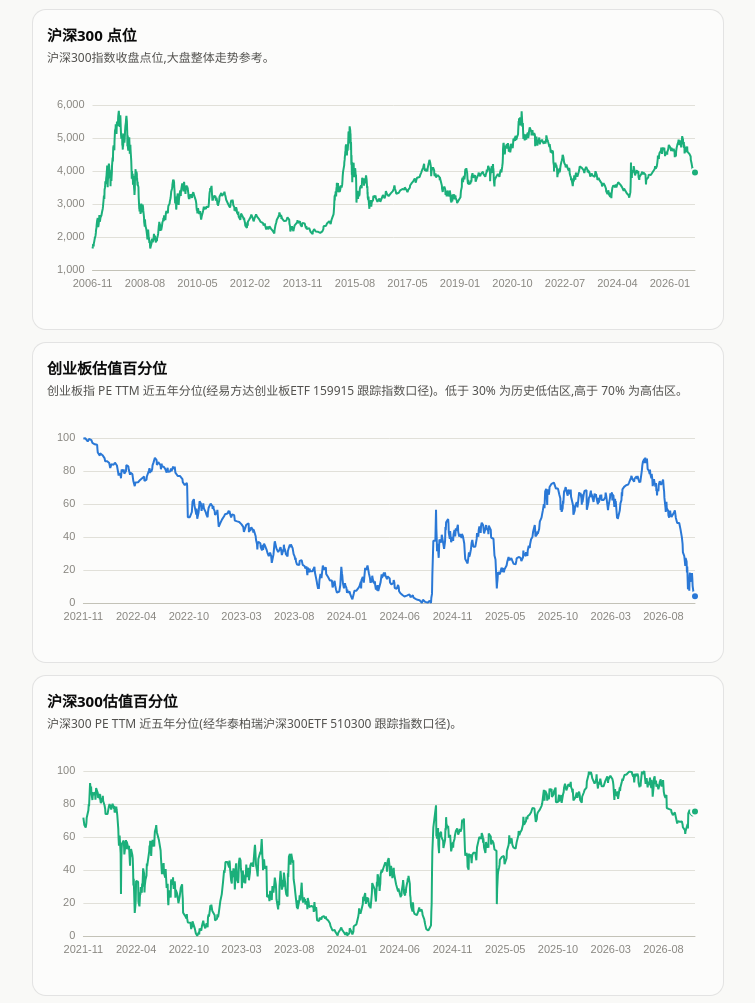
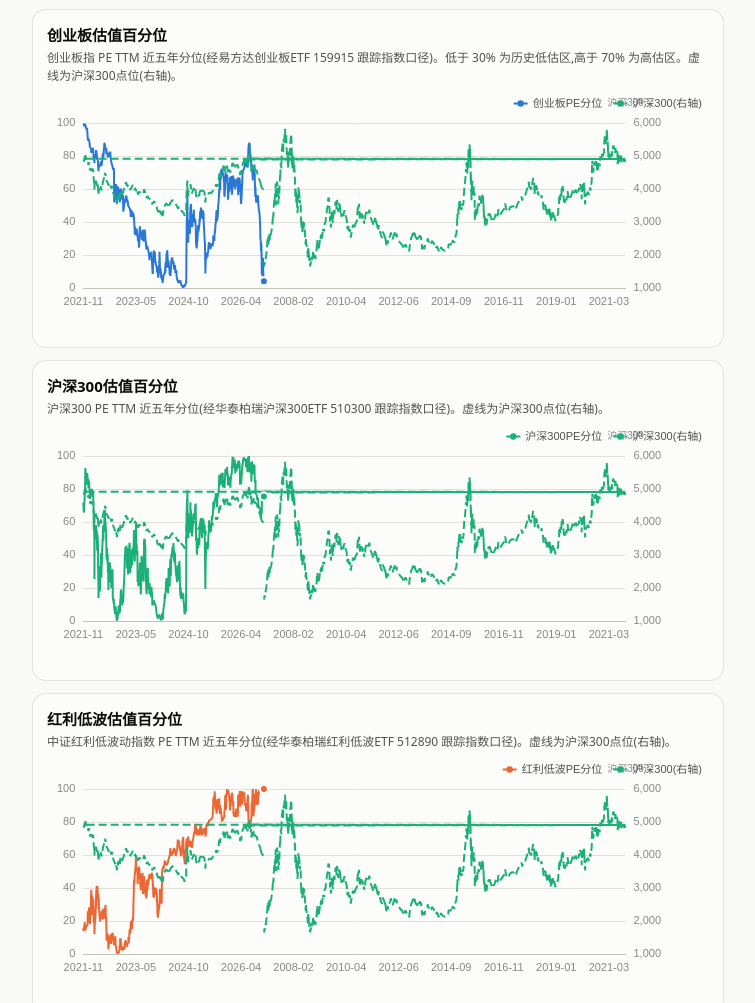
Before and after one commit to shenlong77/jiance, a plain HTML site: page docs/index.html in a window 1280 px wide. Shown: the part 922-1925 px from the top of the page, without its empty margins (262-1017 px from the left). Drawn offline with Linux system fonts and the light colour scheme.

Commit message:
feat: 每张图右轴叠加沪深300虚线对比, 移除单独的沪深300点位图
- 比值/创业板PE分位/沪深300PE分位/红利低波PE分位/股息率/股债利差
  均叠加沪深300点位(右轴, 青绿虚线), 主指标保留左轴与阈值线
- 图例标明主指标与沪深300(右轴)

Co-Authored-By: Claude Code <noreply@anthropic.com>

```diff
--- a/docs/index.html
+++ b/docs/index.html
@@ -190,43 +190,37 @@ footer b { color: var(--text-secondary); font-weight: 600; }
 
     <div class="card">
       <h2>创业板指 / 中证红利 比值</h2>
-      <div class="desc">比值越低创业板越便宜。<b>&lt; 0.4 创业板机会区</b> · 0.4–0.6 中性 · <b>&gt; 0.6 红利低波机会区</b></div>
+      <div class="desc">比值越低创业板越便宜。<b>&lt; 0.4 创业板机会区</b> · 0.4–0.6 中性 · <b>&gt; 0.6 红利低波机会区</b>。虚线为沪深300点位(右轴)。</div>
       <div class="chart tall" id="chart-ratio"></div>
     </div>
 
     <div class="card">
-      <h2>沪深300 点位</h2>
-      <div class="desc">沪深300指数收盘点位,大盘整体走势参考。</div>
-      <div class="chart" id="chart-hs300"></div>
-    </div>
-
-    <div class="card">
       <h2>创业板估值百分位</h2>
-      <div class="desc">创业板指 PE TTM 近五年分位(经易方达创业板ETF 159915 跟踪指数口径)。低于 30% 为历史低估区,高于 70% 为高估区。</div>
+      <div class="desc">创业板指 PE TTM 近五年分位(经易方达创业板ETF 159915 跟踪指数口径)。低于 30% 为历史低估区,高于 70% 为高估区。虚线为沪深300点位(右轴)。</div>
       <div class="chart" id="chart-cyb_pe_pct"></div>
     </div>
 
     <div class="card">
       <h2>沪深300估值百分位</h2>
-      <div class="desc">沪深300 PE TTM 近五年分位(经华泰柏瑞沪深300ETF 510300 跟踪指数口径)。</div>
+      <div class="desc">沪深300 PE TTM 近五年分位(经华泰柏瑞沪深300ETF 510300 跟踪指数口径)。虚线为沪深300点位(右轴)。</div>
       <div class="chart" id="chart-hs300_pe_pct"></div>
     </div>
 
     <div class="card">
       <h2>红利低波估值百分位</h2>
-      <div class="desc">中证红利低波动指数 PE TTM 近五年分位(经华泰柏瑞红利低波ETF 512890 跟踪指数口径)。</div>
+      <div class="desc">中证红利低波动指数 PE TTM 近五年分位(经华泰柏瑞红利低波ETF 512890 跟踪指数口径)。虚线为沪深300点位(右轴)。</div>
       <div class="chart" id="chart-hlb_pe_pct"></div>
     </div>
 
     <div class="card">
       <h2>红利低波股息率(近12个月)</h2>
-      <div class="desc">由红利低波全收益指数与价格指数之差推演(如不可用则按 512890 分红推演)。</div>
+      <div class="desc">由红利低波全收益指数与价格指数之差推演(如不可用则按 512890 分红推演)。虚线为沪深300点位(右轴)。</div>
       <div class="chart" id="chart-hlb_dy"></div>
     </div>
 
     <div class="card">
       <h2>红利低波股债利差</h2>
-      <div class="desc">股息率 − 10年期国债到期收益率。大于 0 表示股息率高于国债,红利资产相对有吸引力。</div>
+      <div class="desc">股息率 − 10年期国债到期收益率。大于 0 表示股息率高于国债,红利资产相对有吸引力。虚线为沪深300点位(右轴)。</div>
       <div class="chart" id="chart-spread"></div>
     </div>
 
@@ -282,27 +276,25 @@ footer b { color: var(--text-secondary); font-weight: 600; }
 
   /* ---------- 图表定义 ---------- */
   var DEFS = [
-    { key:'ratio',      color:'blue',   yMin:null, yMax:null,
+    { key:'ratio',      color:'blue',   yMin:null, yMax:null, legendName:'比值',
       fmt:function(v){return v.toFixed(3);},
       markLines:[ {v:0.4,label:'0.4 · 创业板机会区',pos:'insideEndTop'},
                   {v:0.6,label:'0.6 · 红利低波机会区',pos:'insideEndBottom'} ] },
-    { key:'hs300',      color:'aqua',   yMin:null, yMax:null,
-      fmt:function(v){return v.toFixed(2);}, markLines:[] },
-    { key:'cyb_pe_pct', color:'blue',   yMin:0, yMax:100,
+    { key:'cyb_pe_pct', color:'blue',   yMin:0, yMax:100, legendName:'创业板PE分位',
       fmt:function(v){return v.toFixed(1)+'%';},
       markLines:[ {v:30,label:'30% 低估区',pos:'insideEndBottom'},
                   {v:70,label:'70% 高估区',pos:'insideEndTop'} ] },
-    { key:'hs300_pe_pct', color:'aqua', yMin:0, yMax:100,
+    { key:'hs300_pe_pct', color:'aqua', yMin:0, yMax:100, legendName:'沪深300PE分位',
       fmt:function(v){return v.toFixed(1)+'%';},
       markLines:[ {v:30,label:'30% 低估区',pos:'insideEndBottom'},
                   {v:70,label:'70% 高估区',pos:'insideEndTop'} ] },
-    { key:'hlb_pe_pct', color:'orange', yMin:0, yMax:100,
+    { key:'hlb_pe_pct', color:'orange', yMin:0, yMax:100, legendName:'红利低波PE分位',
       fmt:function(v){return v.toFixed(1)+'%';},
       markLines:[ {v:30,label:'30% 低估区',pos:'insideEndBottom'},
                   {v:70,label:'70% 高估区',pos:'insideEndTop'} ] },
-    { key:'hlb_dy',     color:'orange', yMin:null, yMax:null,
+    { key:'hlb_dy',     color:'orange', yMin:null, yMax:null, legendName:'股息率',
       fmt:function(v){return v.toFixed(2)+'%';}, markLines:[] },
-    { key:'spread',     color:'orange', yMin:null, yMax:null,
+    { key:'spread',     color:'orange', yMin:null, yMax:null, legendName:'股债利差',
       fmt:function(v){return v.toFixed(2)+'%';},
       markLines:[ {v:0,label:'0 基准',pos:'insideEndBottom',baseline:true} ] }
   ];
@@ -322,51 +314,72 @@ footer b { color: var(--text-secondary); font-weight: 600; }
       el.innerHTML = '<div class="chart-empty">暂无数据</div>';
       return;
     }
-    var dates = s.points.map(function (p) { return p[0]; });
-    var vals = s.points.map(function (p) { return p[1]; });
-    var lastIdx = vals.length - 1;
-    while (lastIdx >= 0 && (vals[lastIdx] === null || isNaN(vals[lastIdx]))) lastIdx--;
-    if (lastIdx < 0) { el.innerHTML = '<div class="chart-empty">暂无数据</div>'; return; }
+    var ok = function (p) { return p[1] !== null && p[1] !== undefined && !isNaN(p[1]); };
+    var mainPairs = s.points.filter(ok);
+    var hs = DATA.series.hs300;
+    var hsPairs = (hs && hs.points ? hs.points : []).filter(ok);
+    if (!mainPairs.length) { el.innerHTML = '<div class="chart-empty">暂无数据</div>'; return; }
+    // 合并日期轴(主指标 + 沪深300)
+    var dateSet = {};
+    mainPairs.forEach(function (p) { dateSet[p[0]] = 1; });
+    hsPairs.forEach(function (p) { dateSet[p[0]] = 1; });
+    var dates = Object.keys(dateSet).sort();
+    var lastMain = mainPairs[mainPairs.length - 1];
 
     var chart = charts[key] || echarts.init(el);
     charts[key] = chart;
 
     var zoom = { type:'inside', filterMode:'none' };
     if (rangeDays > 0) {
-      zoom.startValue = shiftDate(dates[dates.length - 1], -rangeDays);
-      zoom.endValue = dates[dates.length - 1];
+      zoom.startValue = shiftDate(lastMain[0], -rangeDays);
+      zoom.endValue = lastMain[0];
     }
 
     var opt = {
-      grid: { left: 10, right: 14, top: 30, bottom: 26, containLabel: true },
+      grid: { left: 10, right: 48, top: 30, bottom: 26, containLabel: true },
+      legend: {
+        top: 0, right: 2, itemWidth: 14, itemHeight: 8,
+        textStyle: { color: t.secondary, fontSize: 11 },
+        data: [def.legendName, '沪深300(右轴)']
+      },
       tooltip: {
         trigger: 'axis',
         backgroundColor: t.surface, borderColor: t.border,
         textStyle: { color: t.ink, fontSize: 12 },
-        axisPointer: { type: 'cross', label: { backgroundColor: t.ink, color: t.surface, fontSize: 11 } },
-        valueFormatter: def.fmt
+        axisPointer: { type: 'cross', label: { backgroundColor: t.ink, color: t.surface, fontSize: 11 } }
       },
       xAxis: {
-        type: 'category', data: dates, boundaryGap: false,
+        type: 'category', boundaryGap: false,
         axisLine: { lineStyle: { color: t.baseline } }, axisTick: { show: false },
         axisLabel: { color: t.muted, fontSize: 11, hideOverlap: true, formatter: function (v) { return v.slice(0, 7); } }
       },
-      yAxis: {
+      yAxis: [
+        {
           type: 'value', min: def.yMin, max: def.yMax, scale: def.yMin === null,
           splitLine: { lineStyle: { color: t.grid } }, axisLine: { show: false },
           axisLabel: { color: t.muted, fontSize: 11 }
         },
+        {
+          type: 'value', position: 'right', scale: true,
+          splitLine: { show: false }, axisLine: { show: false },
+          axisLabel: { color: t.muted, fontSize: 11 },
+          name: '沪深300', nameTextStyle: { color: t.muted, fontSize: 10 }
+        }
+      ],
       dataZoom: [zoom],
-      series: [{
-        type: 'line', data: vals, symbol: 'none', connectNulls: false, silent: false,
+      series: [
+        {
+          name: def.legendName, type: 'line', data: mainPairs,
+          symbol: 'none', connectNulls: false,
           lineStyle: { width: 2, color: t[def.color] },
           itemStyle: { color: t[def.color] },
+          tooltip: { valueFormatter: def.fmt },
           emphasis: { focus: 'series', lineStyle: { width: 2 } },
           markPoint: {
             silent: true, symbol: 'circle', symbolSize: 8,
             itemStyle: { color: t[def.color], borderColor: t.surface, borderWidth: 2 },
             label: { show: false },
-          data: [{ coord: [dates[lastIdx], vals[lastIdx]] }]
+            data: [{ coord: [lastMain[0], lastMain[1]] }]
           },
           markLine: def.markLines.map(function (ml) {
             return {
@@ -376,7 +389,16 @@ footer b { color: var(--text-secondary); font-weight: 600; }
               data: [{ yAxis: ml.v }]
             };
           })
-      }]
+        },
+        {
+          name: '沪深300(右轴)', type: 'line', data: hsPairs, yAxisIndex: 1,
+          symbol: 'none', connectNulls: false,
+          lineStyle: { width: 2, type: 'dashed', color: t.aqua },
+          itemStyle: { color: t.aqua },
+          tooltip: { valueFormatter: function (v) { return v.toFixed(2); } },
+          emphasis: { focus: 'series' }
+        }
+      ]
     };
     chart.setOption(opt, true);
   }
```
Lines whose indentation alone changed are shown as unchanged.
